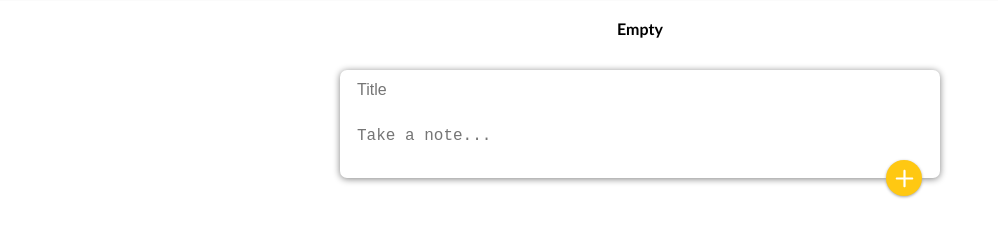
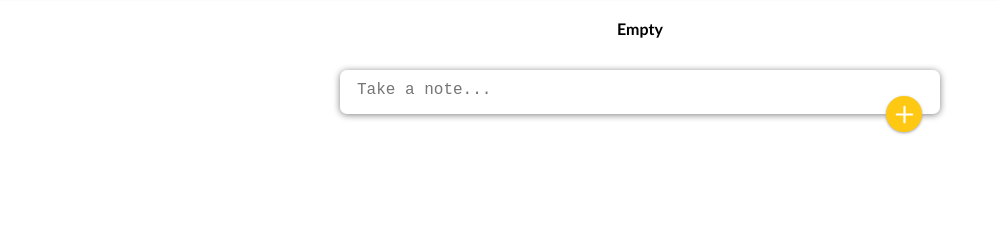
Before and after one commit to hans-4303/google-keep-sample, a React (Create React App) app: page / in a window 1280 px wide. Shown: the part 321-549 px from the top of the page, without its empty margins (0-998 px from the left). Built offline with nearby package versions, Linux system fonts and the light colour scheme.

Commit message:
ui 확장 및 축소: isExpanded state 작성하고 활용하여 조건부 렌더링

```diff
--- a/src/components/CreateArea.jsx
+++ b/src/components/CreateArea.jsx
@@ -4,6 +4,8 @@ import { IoIosAdd } from "react-icons/io";
 
 /* 상위 컴포넌트에서 props로 받아온 setState */
 const CreateArea = ({ onAdd }) => {
+  const [isExpanded, setExpanded] = useState(false);
+
   /* 객체 형 state 생성 */
   const [note, setNote] = useState({
     title: "",
@@ -24,22 +26,28 @@ const CreateArea = ({ onAdd }) => {
     });
   }
 
+  function handleExpanded() {
+    setExpanded(true);
+  }
+
   /* button에 연결된 함수 */
   function submitButton(event) {
     /* 이벤트 새로 고침 방지 */
     event.preventDefault();
     /* props로 받아온 setState 호출하고 현 컴포넌트 note state 대입 */
     onAdd(note);
-    /* 현 컴포넌트 note state 초기화 */
+    /* 현 컴포넌트 note, isExpanded state 초기화 */
     setNote({
       title: "",
       content: "",
     });
+    setExpanded(false);
   }
 
   return (
     <div>
       <form>
+        {isExpanded && (
           <input
             value={note.title}
             type="text"
@@ -47,12 +55,15 @@ const CreateArea = ({ onAdd }) => {
             name="title"
             onChange={handleChange}
           />
+        )}
         <p>
           <textarea
             value={note.content}
+            onClick={handleExpanded}
             name="content"
             placeholder="Take a note..."
             onChange={handleChange}
+            rows={isExpanded ? 3 : 1}
           />
         </p>
         <button onClick={submitButton}>
```
Lines whose indentation alone changed are shown as unchanged.
